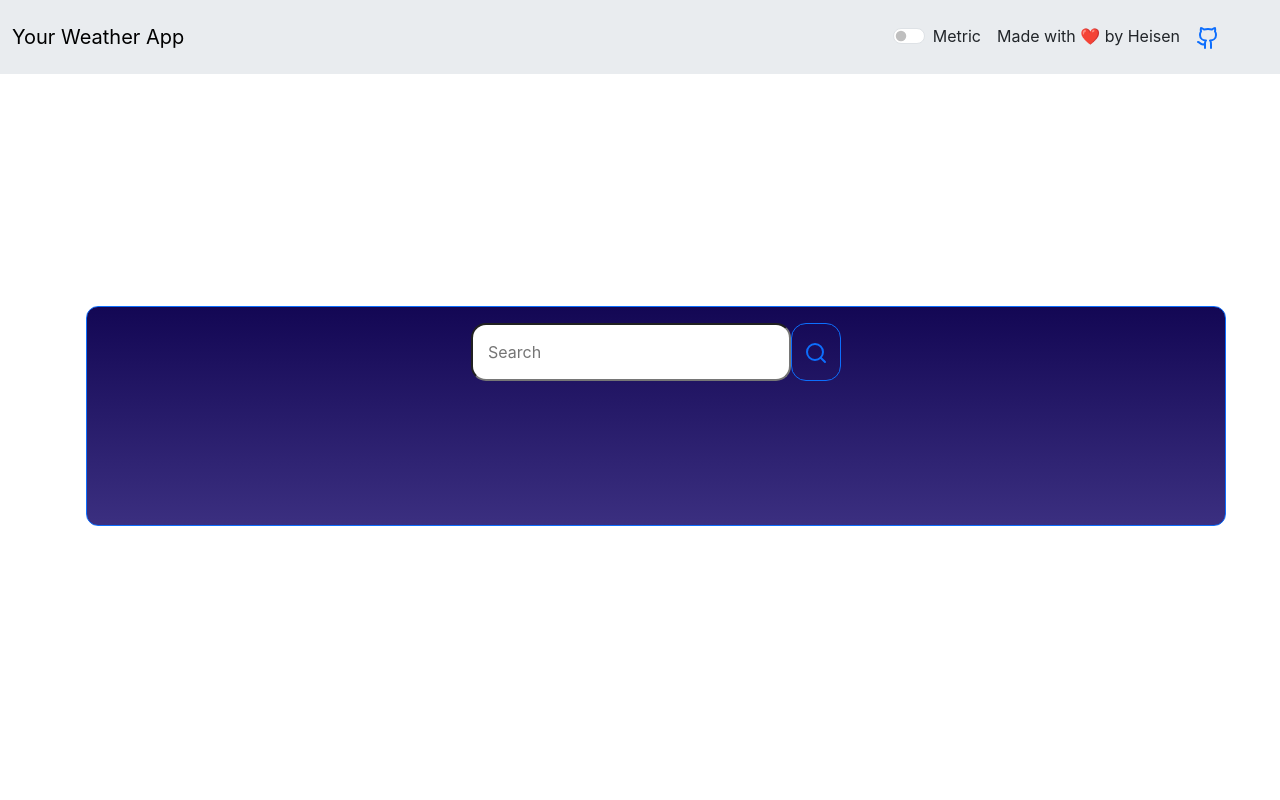
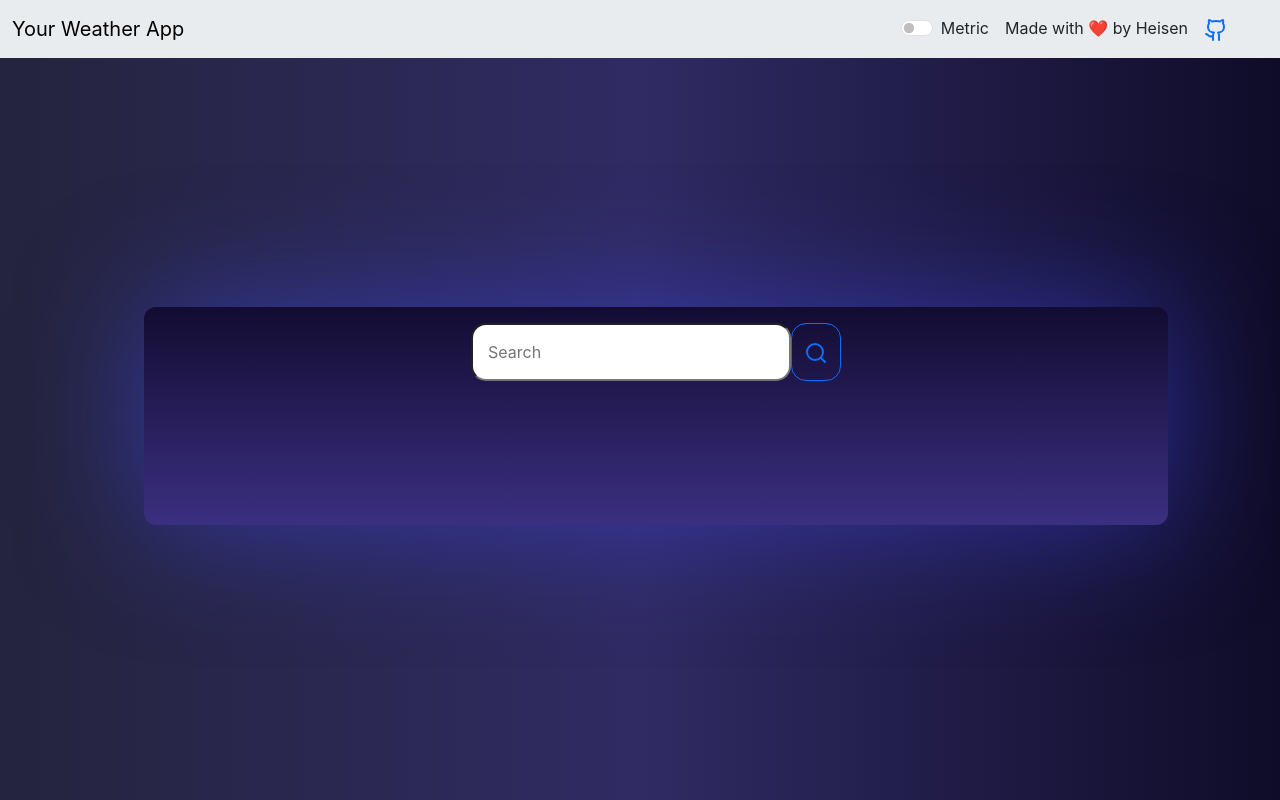
Before and after one commit to Heisen47/react-weather-app, a React (Create React App) app: page / in a window 1280 px wide. Built offline with nearby package versions, Linux system fonts and the light colour scheme.

Commit message:
did some styling to make the app attractive

```diff
--- a/src/Components/Weather-Components/Navbar.jsx
+++ b/src/Components/Weather-Components/Navbar.jsx
@@ -1,9 +1,9 @@
 import React, { useState } from "react";
 import { Weather } from "./Weather";
-import { Github } from 'lucide-react';
+import { Github } from "lucide-react";
 
 export const Navbar = (props) => {
-    const setProgress = props.setProgress;
+  const setProgress = props.setProgress;
   const [unit, setUnit] = useState("metric");
 
   const handleToggle = () => {
@@ -12,12 +12,17 @@ export const Navbar = (props) => {
 
   return (
     <div>
-      <nav className="navbar bg-body-secondary">
-        <div className="container-fluid">
-          <a className="navbar-brand" href="/">
-            Your Weather App
-          </a>
-          <div className="form-check form-switch d-flex align-center justify-center m-3" id="switch-btn">
+      <nav className="navbar bg-body-secondary" style={{width :"100%"}}>
+        <div className="container-fluid d-flex align-center justify-center">
+          <div className="appName">
+            <a className="navbar-brand" href="/">
+              Your Weather App
+            </a>
+          </div>
+          <div
+            className="form-check form-switch d-flex m-2"
+            id="switch-btn"
+          >
             <div className="inputbtn">
               <input
                 className="form-check-input"
@@ -32,21 +37,27 @@ export const Navbar = (props) => {
                 className="form-check-label m-"
                 htmlFor="flexSwitchCheckDefault"
               >
-                {unit.charAt(0).toUpperCase()+unit.slice(1)}
+                {unit.charAt(0).toUpperCase() + unit.slice(1)}
               </label>
-
+            </div>
+            <div>
               <span className="github m-3">
                 Made with ❤️ by Heisen
-                <a className='m-3' href="https://github.com/Heisen47/react-weather-app" rel="noreferrer" target="_blank">
-                <Github />
+                <a
+                  className="m-3"
+                  href="https://github.com/Heisen47/react-weather-app"
+                  rel="noreferrer"
+                  target="_blank"
+                >
+                  <Github />
                 </a>
               </span>
             </div>
           </div>
         </div>
       </nav>
-      <div className="Weather-details">
-        <Weather unit={unit} setProgress={setProgress}/>
+      <div className="Weather-details p-3">
+        <Weather unit={unit} setProgress={setProgress} />
       </div>
     </div>
   );
--- a/src/Components/Weather-Components/Weather.jsx
+++ b/src/Components/Weather-Components/Weather.jsx
@@ -214,7 +214,8 @@ export const Weather = (props) => {
   };
 
   return (
-    <div className="container border border-primary p-3 m-3">
+    <div className="container  p-3 m-3"
+    style={{width:'80%'}}>
       <div className="d-flex" id="search-params">
         <input
           type="search"
--- a/src/Components/Weather-Components/weather.css
+++ b/src/Components/Weather-Components/weather.css
@@ -1,4 +1,17 @@
 @import url('https://fonts.googleapis.com/css2?family=Merriweather&family=Roboto&display=swap');
+
+
+
+body {
+    background: #0f0c29;
+
+    background: -webkit-linear-gradient(to right, #24243e, #302b63, #0f0c29);
+
+    background: linear-gradient(to right, #24243e, #302b63, #0f0c29);
+
+
+}
+
 
 .container {
     position: absolute;
@@ -6,7 +19,9 @@
     top: 50%;
     transform: translate(-50%, -50%);
     border-radius: 12px;
-    background-image: linear-gradient(180deg, #130754 0%, #3b2f80 100%);
+    box-shadow: 0 0 120px rgba(62, 71, 244, 0.5);
+    background-image: linear-gradient(180deg, #120c32 0%, #3b2f80 100%);
+    /* opacity: 75%; */
 }
 
 #search-params {
@@ -28,6 +43,6 @@
     color: aliceblue;
 }
 
-#temp{
+#temp {
     font-size: 50px;
 }
```
